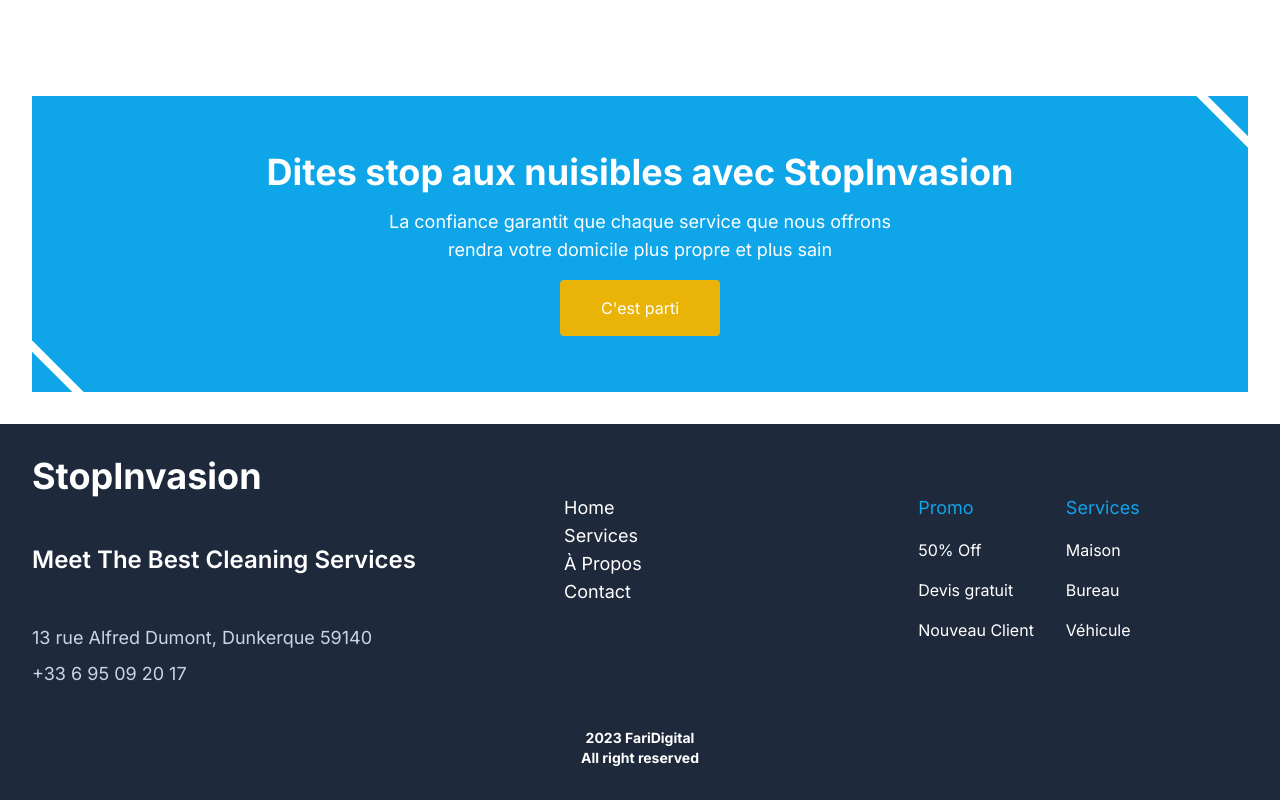
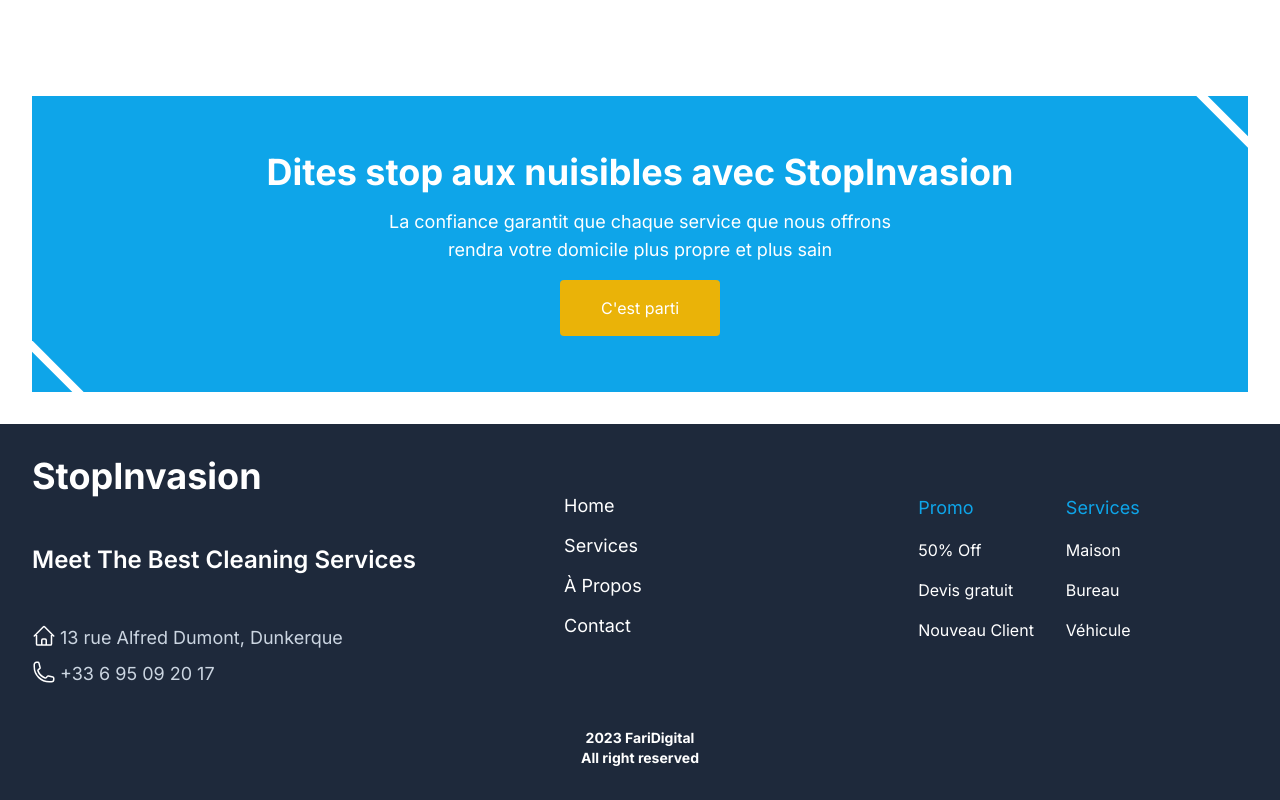
Before and after one commit to FaridAmimri/stopinvasion, a React (Vite) app: page / in a window 1280 px wide. Shown: the part 1116-1916 px from the top of the page. Built offline with nearby package versions, Linux system fonts and the light colour scheme.

Commit message:
Add anchor links and pages link

```diff
--- a/src/components/Booking.tsx
+++ b/src/components/Booking.tsx
@@ -46,7 +46,7 @@ const Booking = () => {
   }
 
   return (
-    <div className='p-8 flex flex-col gap-6'>
+    <div className='p-8 flex flex-col gap-6' id='booking'>
       <div className=' flex flex-col gap-2 md:items-center md:py-10'>
         <h1 className='text-4xl font-bold lg:w-1/2 lg:text-center'>
           Prenez un rdv pour un devis
--- a/src/components/Footer.tsx
+++ b/src/components/Footer.tsx
@@ -13,17 +13,51 @@ const Footer = () => {
             Meet The Best Cleaning Services
           </span>
           <div className='flex flex-col gap-2'>
-            <p className='text-lg text-slate-300'>
-              13 rue Alfred Dumont, Dunkerque 59140
-            </p>
-            <p className='text-lg text-slate-300'>+33 6 95 09 20 17</p>
+            <div className='flex gap-1'>
+              <svg
+                xmlns='http://www.w3.org/2000/svg'
+                fill='none'
+                viewBox='0 0 24 24'
+                strokeWidth='1.5'
+                stroke='currentColor'
+                className='w-6 h-6'
+              >
+                <path
+                  strokeLinecap='round'
+                  strokeLinejoin='round'
+                  d='M2.25 12l8.954-8.955c.44-.439 1.152-.439 1.591 0L21.75 12M4.5 9.75v10.125c0 .621.504 1.125 1.125 1.125H9.75v-4.875c0-.621.504-1.125 1.125-1.125h2.25c.621 0 1.125.504 1.125 1.125V21h4.125c.621 0 1.125-.504 1.125-1.125V9.75M8.25 21h8.25'
+                />
+              </svg>
+
+              <p className='text-lg text-slate-300'>
+                13 rue Alfred Dumont, Dunkerque
+              </p>
+            </div>
+            <div className='flex gap-1'>
+              <svg
+                xmlns='http://www.w3.org/2000/svg'
+                fill='none'
+                viewBox='0 0 24 24'
+                strokeWidth='1.5'
+                stroke='currentColor'
+                className='w-6 h-6'
+              >
+                <path
+                  strokeLinecap='round'
+                  strokeLinejoin='round'
+                  d='M2.25 6.75c0 8.284 6.716 15 15 15h2.25a2.25 2.25 0 002.25-2.25v-1.372c0-.516-.351-.966-.852-1.091l-4.423-1.106c-.44-.11-.902.055-1.173.417l-.97 1.293c-.282.376-.769.542-1.21.38a12.035 12.035 0 01-7.143-7.143c-.162-.441.004-.928.38-1.21l1.293-.97c.363-.271.527-.734.417-1.173L6.963 3.102a1.125 1.125 0 00-1.091-.852H4.5A2.25 2.25 0 002.25 4.5v2.25z'
+                />
+              </svg>
+
+              <p className='text-lg text-slate-300'>+33 6 95 09 20 17</p>
+            </div>
           </div>
         </div>
 
-        <div className='flex-1 flex flex-col justify-around text-lg md:gap-10 lg:flex-row'>
+        <div className='flex-1 flex flex-col justify-around text-lg md:items-center md:gap-10 lg:flex-row'>
           <ul className='flex flex-wrap lg:flex-col'>
             {menu.map((item) => (
-              <li key={item.id}>
+              <li key={item.id} className='lg:pb-3'>
                 <Link className='pr-5 hover:text-sky-500' to={item.link}>
                   {item.name}
                 </Link>
--- a/src/components/Hero.tsx
+++ b/src/components/Hero.tsx
@@ -13,8 +13,9 @@ const Hero = () => {
         </span>
         <div className='flex justify-between text-lg md:w-2/3'>
           <button className='w-40 bg-yellow-500 rounded p-2 px-6 text-white'>
-            Book now
+            <a href='#booking'>Book now</a>
           </button>
+
           <button className='w-40 border-sky-500 border-2 rounded p-2 px-6 text-sky-500'>
             Contact us
           </button>
--- a/src/components/Service.tsx
+++ b/src/components/Service.tsx
@@ -1,5 +1,6 @@
 /** @format */
 
+import { Link } from 'react-router-dom'
 import { DataType } from '../types/types'
 import ServiceItem from './ServiceItem'
 
@@ -38,9 +39,9 @@ const Service = () => {
           services professionnels pour éliminer les nuisibles et assurer un
           environnement sain
         </span>
-        <div className='flex items-center md:hidden'>
+        <div className='flex items-center'>
           <button className='w-40 bg-yellow-500 rounded p-4 text-white md:px-6 md:p-2'>
-            En savoir plus
+            <Link to='/about'>En savoir plus</Link>
           </button>
         </div>
       </div>
```
